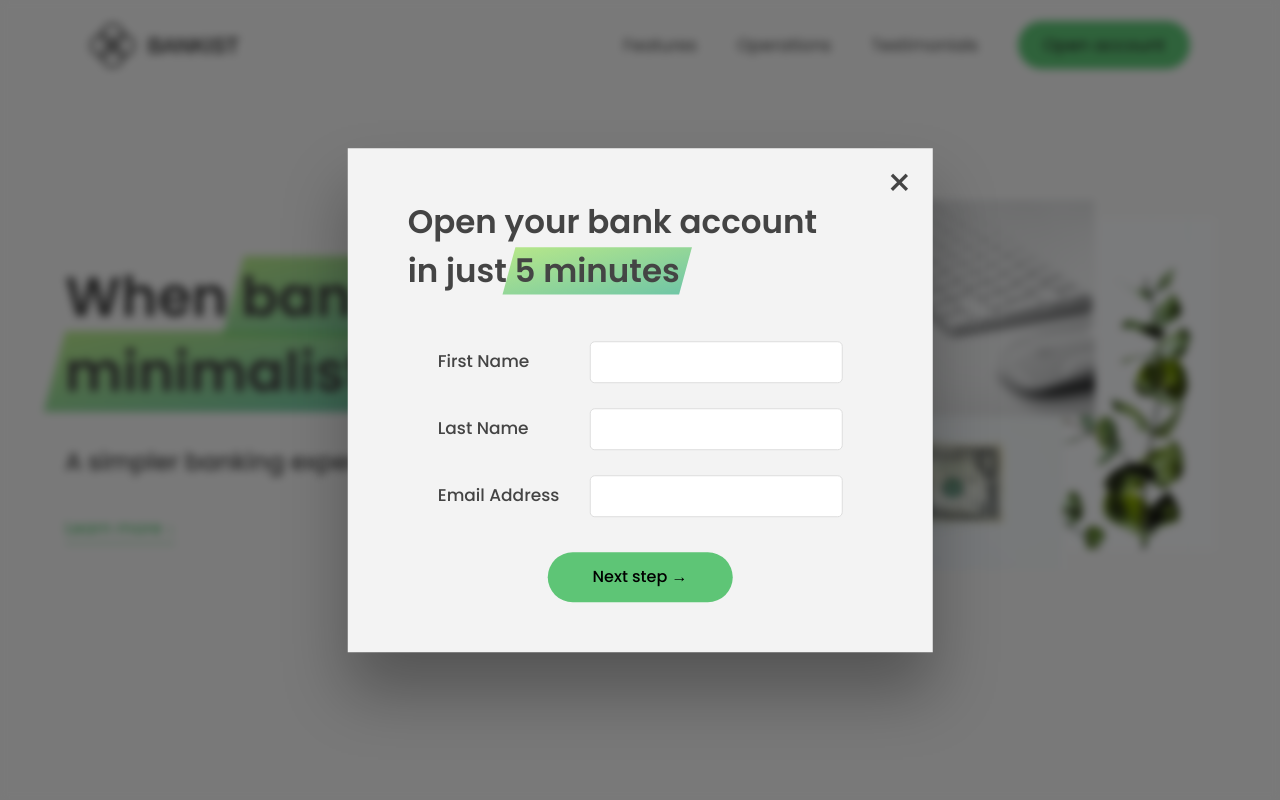
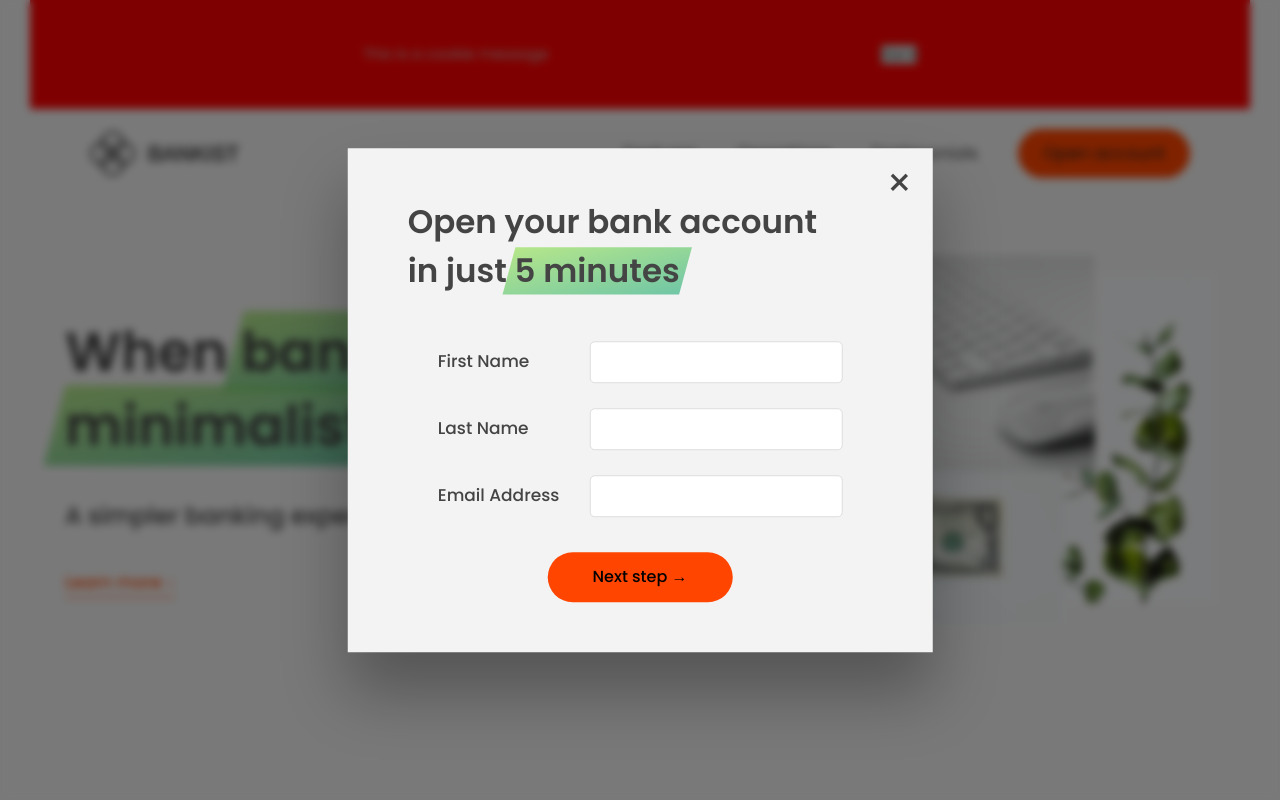
Before and after one commit to ojkalam/js_practice_session, a plain HTML site: page 13-Advanced-DOM-Bankist/starter/index.html in a window 1280 px wide. Both pictures are taken after a click on the link "Open account". Shown: the top 800 px of the page. Drawn offline with Linux system fonts and the light colour scheme.

Commit message:
advance dom techniques using js

```diff
--- a/13-Advanced-DOM-Bankist/starter/index.html
+++ b/13-Advanced-DOM-Bankist/starter/index.html
@@ -21,6 +21,8 @@
           alt="Bankist logo"
           class="nav__logo"
           id="logo"
+          designer="Kalam"
+          data-version-number="3.0"
         />
         <ul class="nav__links">
           <li class="nav__item">
--- a/13-Advanced-DOM-Bankist/starter/script.js
+++ b/13-Advanced-DOM-Bankist/starter/script.js
@@ -8,7 +8,8 @@ const overlay = document.querySelector('.overlay');
 const btnCloseModal = document.querySelector('.btn--close-modal');
 const btnsOpenModal = document.querySelectorAll('.btn--show-modal');
 
-const openModal = function () {
+const openModal = function (e) {
+  e.preventDefault();
   modal.classList.remove('hidden');
   overlay.classList.remove('hidden');
 };
@@ -18,9 +19,7 @@ const closeModal = function () {
   overlay.classList.add('hidden');
 };
 
-for (let i = 0; i < btnsOpenModal.length; i++)
-  btnsOpenModal[i].addEventListener('click', openModal);
-
+btnsOpenModal.forEach(btn => btn.addEventListener('click', openModal));
 btnCloseModal.addEventListener('click', closeModal);
 overlay.addEventListener('click', closeModal);
 
@@ -29,3 +28,80 @@ document.addEventListener('keydown', function (e) {
     closeModal();
   }
 });
+
+/***********************
+ * Start Advanced dom manipulation techniques
+ ************************/
+
+//want apply css to entire page
+console.log(document.documentElement);
+console.log(document.head);
+console.log(document.body);
+const header = document.querySelector('.header');
+
+const allSections = document.querySelectorAll('.section');
+const allBtn = document.getElementsByTagName('button');
+console.log(allBtn);
+console.log(document.getElementsByClassName('btn'));
+
+const message = document.createElement('div');
+message.classList.add('cookie-message');
+// message.textContent = 'This is a cookie message';
+message.innerHTML =
+  'This is a cookie message<button class="close-btn-cookie">Got it</button>';
+console.log(message);
+header.prepend(message);
+// header.append(message); //move the element from first child to last child
+//dom element is unique can be used on single section
+// header.append(message.cloneNode(true));
+//
+// header.append(message);
+// header.before(message);
+// header.after(message);
+
+//delete element
+const closeBtnCookie = document.querySelector('.close-btn-cookie');
+closeBtnCookie.addEventListener('click', function (e) {
+  e.preventDefault();
+  // message.remove(); //very recent remove() method
+  message.parentElement.removeChild(message); // old style technique
+});
+
+//Reference lecture
+//these are inline styles
+message.style.backgroundColor = 'red';
+// message.style.height = '100px';
+
+// console.log(getComputedStyle(message)); //all property and values
+
+// console.log(getComputedStyle(message).color);
+console.log(Number.parseFloat(getComputedStyle(message).height) + 40 + 'px');
+message.style.height =
+  Number.parseFloat(getComputedStyle(message).height) + 80 + 'px';
+
+//lets work with css custom property from js
+console.log(
+  getComputedStyle(document.documentElement).getPropertyValue('--color-primary')
+);
+
+document.documentElement.style.setProperty('--color-primary', 'orangered');
+
+const logo = document.querySelector('.nav__logo');
+console.log(logo.alt);
+console.log(logo.src);
+console.log(logo.className);
+console.log(logo.getAttribute('designer'));
+logo.setAttribute('company', 'tsoft');
+
+const navLinkBtn = document.querySelector('.nav__link--btn');
+
+console.log(navLinkBtn.href); //return the whole link with the domain link including
+console.log(navLinkBtn.getAttribute('href')); //only return the actual link
+
+//Data attribute
+console.log(logo.dataset.versionNumber); //has to be camelCase in datasest
+
+logo.classList.add('cd');
+logo.classList.remove('cd');
+logo.classList.toggle('cd');
+console.log(logo.classList.contains('c'));
--- a/13-Advanced-DOM-Bankist/starter/style.css
+++ b/13-Advanced-DOM-Bankist/starter/style.css
@@ -1,5 +1,6 @@
 /* The page is NOT responsive. You can implement responsiveness yourself if you wanna have some fun 😃 */
 
+/* This CSS snippet defines a set of custom properties (CSS variables) using :root, which applies them globally to the document. Here's a breakdown: */
 :root {
   --color-primary: #5ec576;
   --color-secondary: #ffcb03;
```
